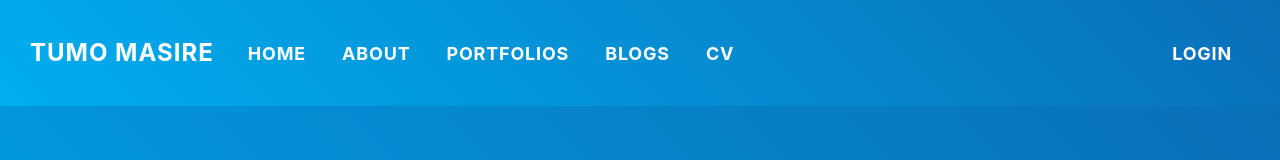
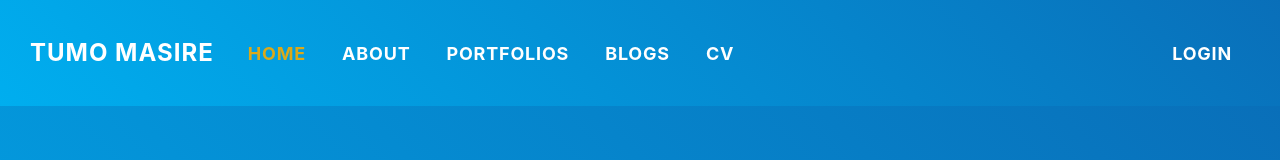
Before and after one commit to TumoM/Portfolio-Tumo, a Next.js app: page / in a window 1280 px wide. Shown: the top 160 px of the page. Built offline with nearby package versions, Linux system fonts and the light colour scheme; no server answers.

Commit message:
Active Link and some styling

```diff
--- a/components/PortfolioCard.tsx
+++ b/components/PortfolioCard.tsx
@@ -1,13 +1,16 @@
 import { Card, CardHeader, CardBody, CardText, CardTitle } from 'reactstrap';
 import React from "react";
 
+const descriptionLength = 150;
 const PortfolioCard = ({portfolio, children}) =>
   <Card className="portfolio-card">
     <CardHeader className="portfolio-card-header">{portfolio.jobTitle}</CardHeader>
     <CardBody>
       <p className="portfolio-card-city">{portfolio.location}</p>
       <CardTitle className="portfolio-card-title">{portfolio.title}</CardTitle>
-      <CardText className="portfolio-card-text">{portfolio.description}</CardText>
+      <CardText className="portfolio-card-text">{
+        portfolio.description.substring(0, descriptionLength) + (portfolio.description.length > descriptionLength ? '...' : '')
+      }</CardText>
       {children}
     </CardBody>
   </Card>
--- /dev/null
+++ b/components/shared/ActiveLink.tsx
@@ -0,0 +1,21 @@
+import React, {Children} from "react"
+import Link from "next/link"
+import { useRouter } from "next/router"
+
+const ActiveLink = ({ children, ...props}) => {
+  const router = useRouter();
+  const child = Children.only(children);
+  let className = child.props.className || '';
+
+  if (router.asPath === props.href && props.activeClassName) {
+    className = className + " " + props.activeClassName
+  }
+
+  delete props.activeClassName;
+
+  // @ts-ignore
+  return (<Link {...props}>{React.cloneElement(child, {className})}</Link>
+  )
+}
+
+export default ActiveLink
--- a/components/shared/AdminMenu.tsx
+++ b/components/shared/AdminMenu.tsx
@@ -1,6 +1,6 @@
 import React, {useState} from "react";
 import {Dropdown, DropdownItem, DropdownMenu, DropdownToggle} from "reactstrap";
-import BsNavLink from "./BsNavLink";
+import {BsNavLink} from "./BsComponents";
 
 const AdminMenu = ({name}:{name:string}) => {
   const [isOpen, setIsOpen] = useState(false);
--- a/components/shared/BsNavLink.tsx
+++ b/components/shared/BsComponents.tsx
@@ -1,5 +1,6 @@
 import React from "react";
 import Link from "next/link";
+import ActiveLink from "./ActiveLink";
 
 interface PostProps {
   href: string;
@@ -7,13 +8,18 @@ interface PostProps {
   className?: string;
 }
 
-const BsNavLink: React.FC<PostProps> = props => {
+export const BsNavLink: React.FC<PostProps> = props => {
   const { href, title, className=""} = props;
   return (
-    <Link href={href}>
+    <ActiveLink activeClassName={'active'} href={href}>
       <a className={`nav-link port-navbar-link ${className}`}>{title}</a>
-    </Link>
+    </ActiveLink>
   )
 }
 
+export const BsNavBrand = () =>
+  <Link href="/">
+    <a className="navbar-brand port-navbar-brand">Tumo Masire</a>
+  </Link>
+
 export default BsNavLink;
--- a/components/shared/Header.tsx
+++ b/components/shared/Header.tsx
@@ -1,6 +1,7 @@
 
 import React, { useState } from 'react';
 import Link from 'next/link';
+import { useResizeDetector } from 'react-resize-detector';
 import {
   Collapse,
   Navbar,
@@ -10,7 +11,7 @@ import {
 } from 'reactstrap';
 import {isAuthorized} from "../../utils/auth0";
 import AdminMenu from "./AdminMenu";
-import BsNavLink from "./BsNavLink";
+import { BsNavLink, BsNavBrand  } from "./BsComponents";
 
 
 
@@ -22,27 +23,24 @@ const LogoutLink = () => {
   return <BsNavLink href="/api/auth/logout "title="Logout"/>
 }
 
-
-
 const Header = ({user=null, loading=false, className = ""}) => {
   const [isOpen, setIsOpen] = useState(false);
   // const { user, error, isLoading } = useUser();
   const toggle = () => setIsOpen(!isOpen);
-
+  const { width, height, ref } = useResizeDetector();
   return (
-    <div>
+    <div ref={ref}>
       <Navbar
         className={`port-navbar port-default absolute ${className}`}
         dark
-        expand="md">
-        <div className='navbar-brand'>
-          <Link href="/">
-            <a className="port-navbar-brand">Tumo Masire</a>
-          </Link>
-        </div>
+        expand="md"
+
+      >
+        <BsNavBrand/>
         <NavbarToggler onClick={toggle} />
         <Collapse isOpen={isOpen} navbar>
           <Nav className="mr-auto" navbar>
+
             <NavItem className="port-navbar-item">
               <BsNavLink href="/" title="Home"/>
             </NavItem>
--- a/package.json
+++ b/package.json
@@ -21,6 +21,7 @@
     "react-datepicker": "^4.1.1",
     "react-dom": "^17.0.2",
     "react-hook-form": "^7.12.1",
+    "react-resize-detector": "^6.7.4",
     "react-toastify": "^7.0.4",
     "react-typed": "^1.2.0",
     "reactstrap": "^8.9.0",
--- a/pages/index.tsx
+++ b/pages/index.tsx
@@ -26,7 +26,7 @@ const Index = () => {
     // @ts-ignore
     flipInterval.current = setInterval(() => {
       setIsFlipping((prev) => !prev)
-    }, 12000);
+    }, 20000);
   }
 
   return (
--- a/styles/_index.scss
+++ b/styles/_index.scss
@@ -51,6 +51,8 @@
   }
 
   .hero-section{
+    height:422px;
+    margin-bottom:30px;
     h2 {
       color: white;
       font-weight: bold;
@@ -107,6 +109,13 @@
 
   }
 
+  @media (max-width: 850px) {
+    .hero-section {
+      margin-left: auto;
+      margin-right: auto;
+    }
+  }
+
   @media (max-width: 991px) {
     .hero-section {
       width: 341px;
--- a/styles/_portfolios.scss
+++ b/styles/_portfolios.scss
@@ -41,6 +41,7 @@
         font-weight: 500;
         line-height: 1.3;
         margin-bottom: 50px;
+
       }
     }
 
```
Also changed, not shown: 1 other file (tests, documents, lock files or other folders).
